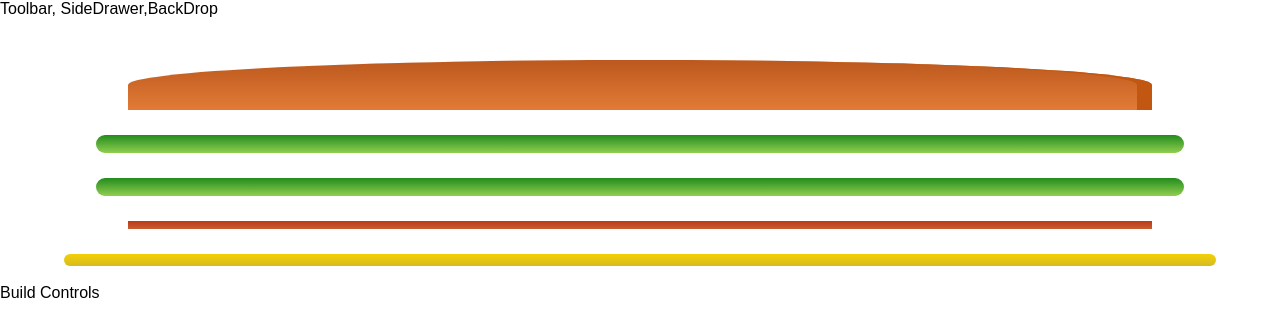
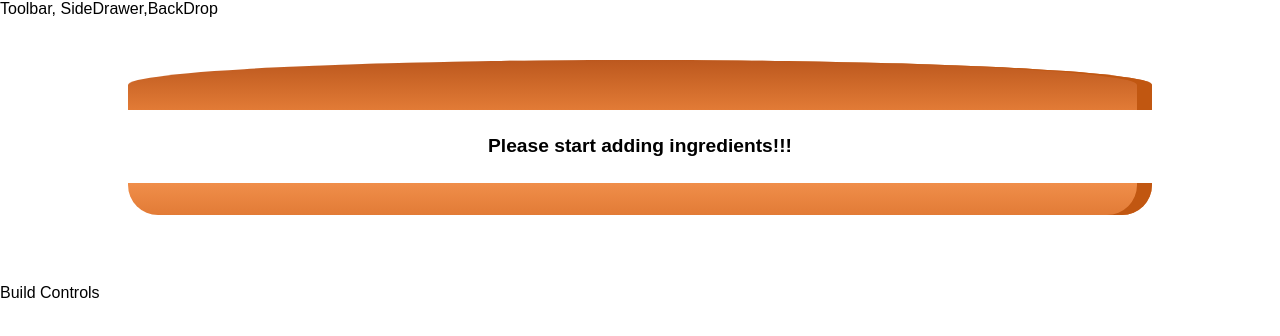
Before and after one commit to andmast/burger_builder, a React (Create React App) app: page / in a window 1280 px wide. Shown: the top 336 px of the page. Built offline with nearby package versions, Linux system fonts and the light colour scheme.

Commit message:
Calculating the Ingredient Sum Dynamically

```diff
--- a/src/components/Burger/Burger.js
+++ b/src/components/Burger/Burger.js
@@ -4,11 +4,19 @@
 import classes from "./Burger.module.css";
 
 const Burger = props => {
-  const transformIngredients = Object.keys(props.ingredients).map(igKey => {
-    return [...Array(props.ingredients[igKey])].map((_, i) => {
-      return <BurgerIngredient key={igKey + i} type={igKey} />;
+  let transformIngredients = Object.keys(props.ingredients)
+    .map(igKey => {
+      return [...Array(props.ingredients[igKey])].map((_, i) => {
+        return <BurgerIngredient key={igKey + i} type={igKey} />;
+      });
+    })
+    .reduce((arr, el) => {
+      return arr.concat(el);
     });
-  });
+
+  if (transformIngredients.length === 0) {
+    transformIngredients = <p>Please start adding ingredients!!!</p>;
+  }
 
   return (
     <div className={classes.Burger}>
--- a/src/containers/BurgerBuilder/BurgerBuilder.js
+++ b/src/containers/BurgerBuilder/BurgerBuilder.js
@@ -5,10 +5,10 @@
 class BurgerBuilder extends Component {
   state = {
     ingredients: {
-      salad: 2,
-      bacon: 1,
-      cheese: 2,
-      meat: 2
+      salad: 0,
+      bacon: 0,
+      cheese: 0,
+      meat: 0
     }
   };
   render() {
```
